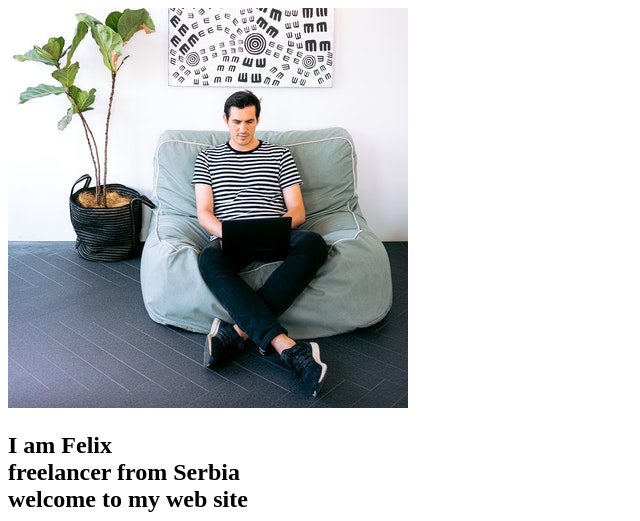
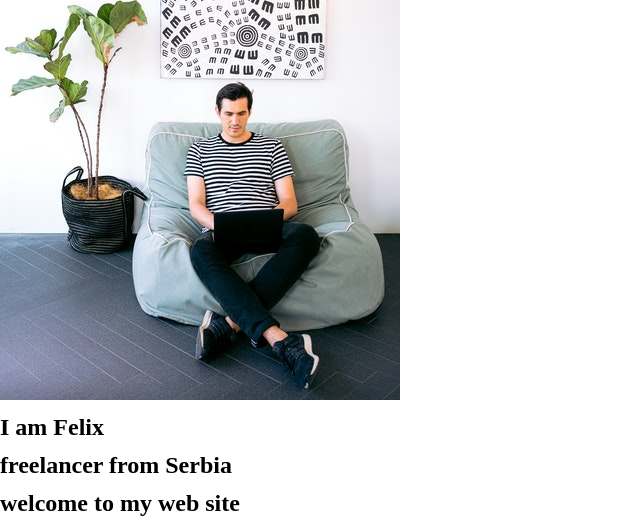
Before and after one commit to DaliborDespic/Freelancer, a plain HTML site: page index.html in a window 1280 px wide. Shown: the top 521 px of the page, without its empty margins (0-640 px from the left). Drawn offline with Linux system fonts and the light colour scheme.

Commit message:
basic styles

```diff
--- a/style.scss
+++ b/style.scss
@@ -9,3 +9,21 @@ $text: 'Lato', sans-serif;
 $transition: .3s ease;
 $font: 16px;
 $white: #fff;
+
+// basic styles
+* {
+    margin: 0;
+    padding: 0;
+    box-sizing: border-box;
+}
+
+body {
+    font-family: &text;
+    font-size: &font;
+    color: &gray;
+    line-height: 1.6;
+}
+
+h1,h2,h3,h4,h5,h6 {
+    font-family: &$headings;
+}
```
Also changed, not shown: style.css, 1 other file.
